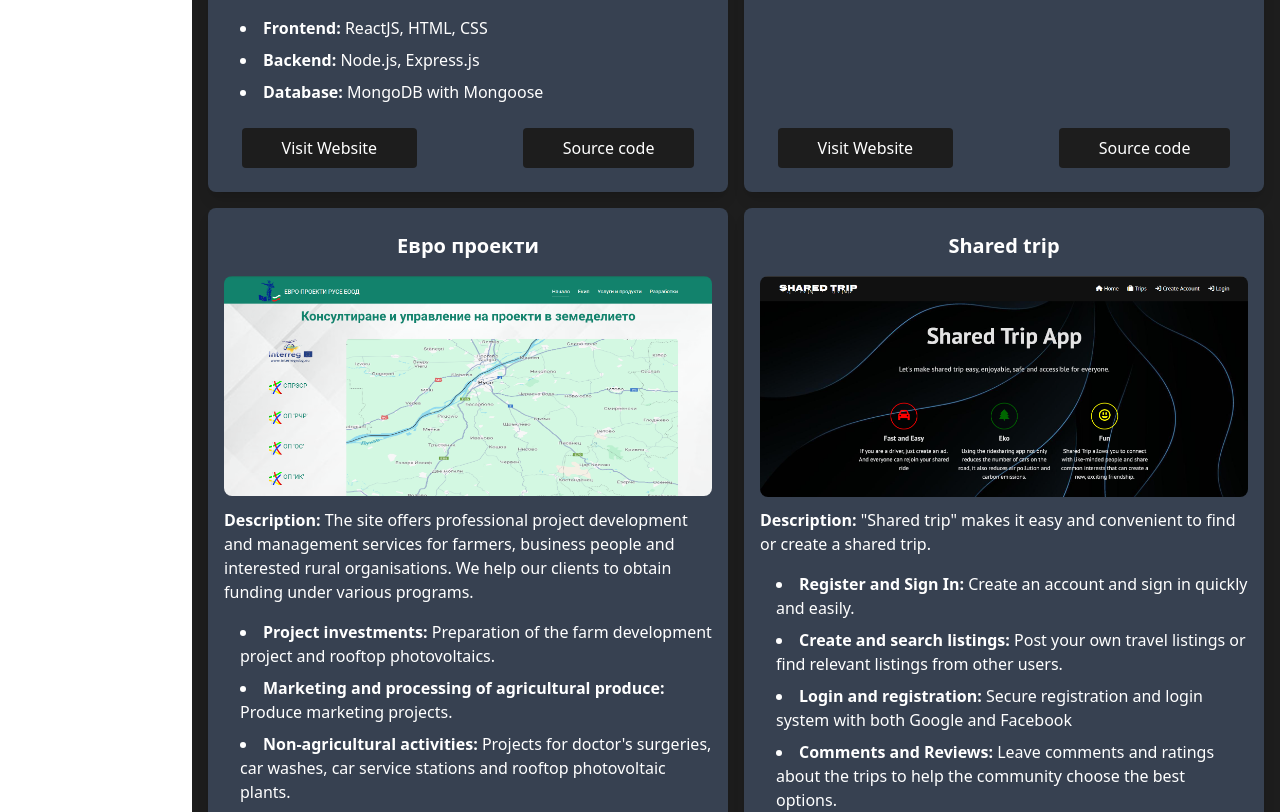
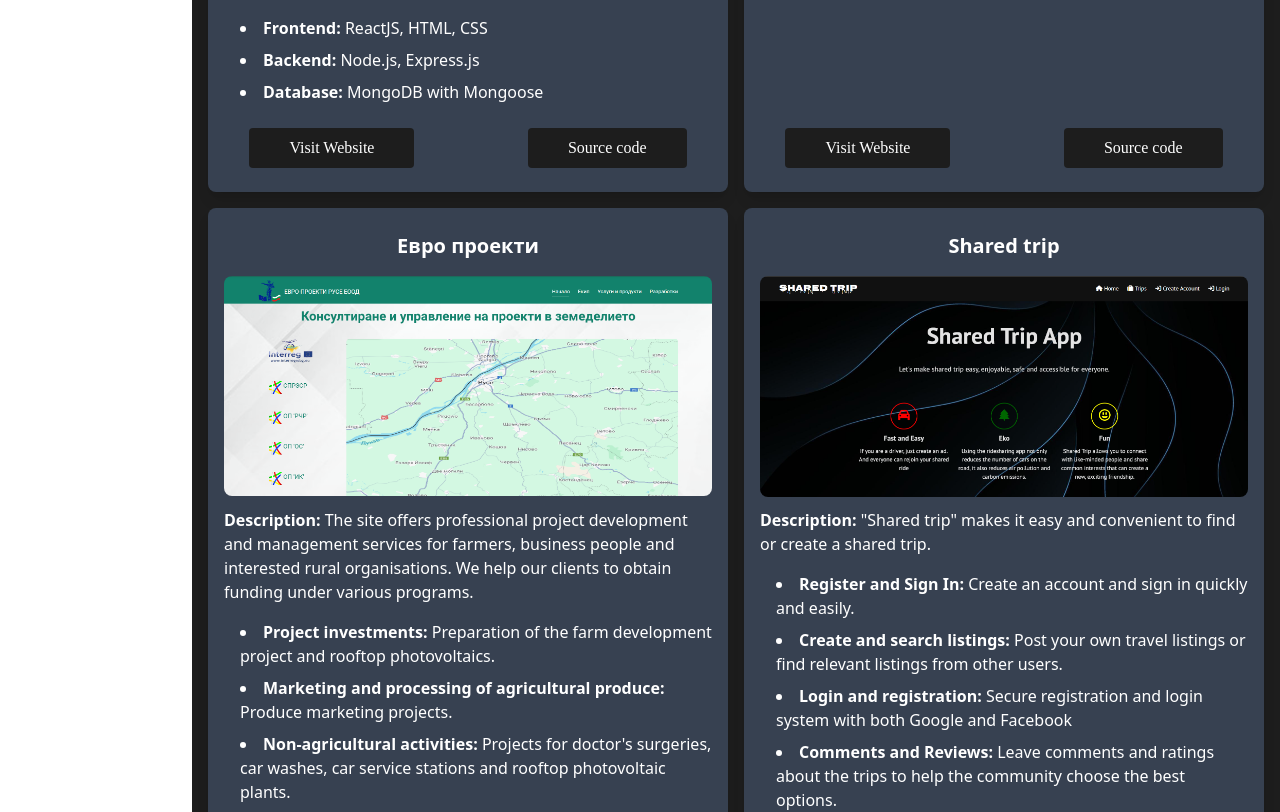
Before and after one commit to MADNMD/MihailDonchev.dev, a React (Vite) app: page /projects in a window 1280 px wide. Shown: the part 962-1774 px from the top of the page. Built offline with nearby package versions, Linux system fonts and the light colour scheme; a web font is replaced by a local one.

Commit message:
Update styles.css

```diff
--- a/src/components/Styles/styles.css
+++ b/src/components/Styles/styles.css
@@ -25,6 +25,10 @@
     color: #ffffff;
 }
 
+.button-font {
+    font-family: 'Playfair Display', serif;
+}
+
 .font-custom-1 {
     font-family: 'Permanent Marker', cursive;
 }
```
